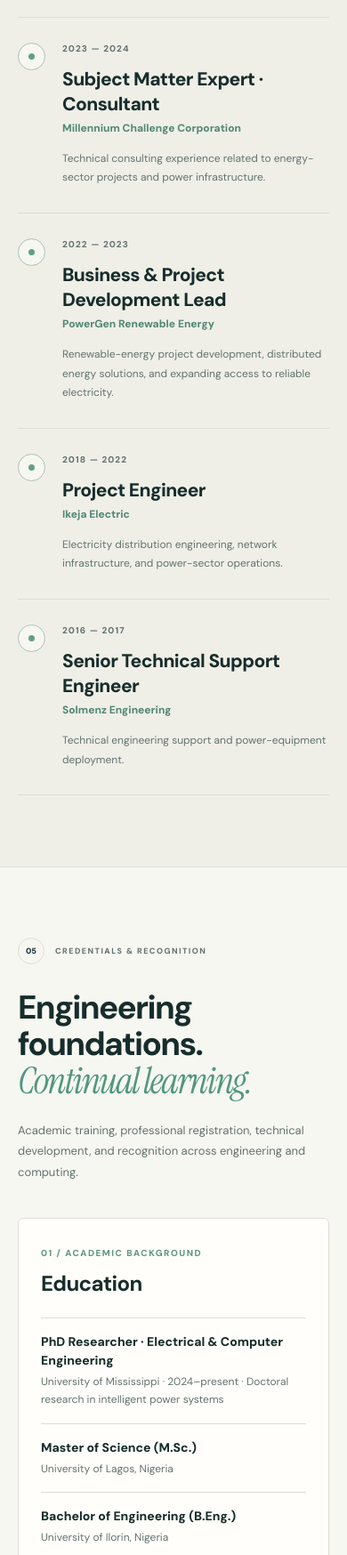
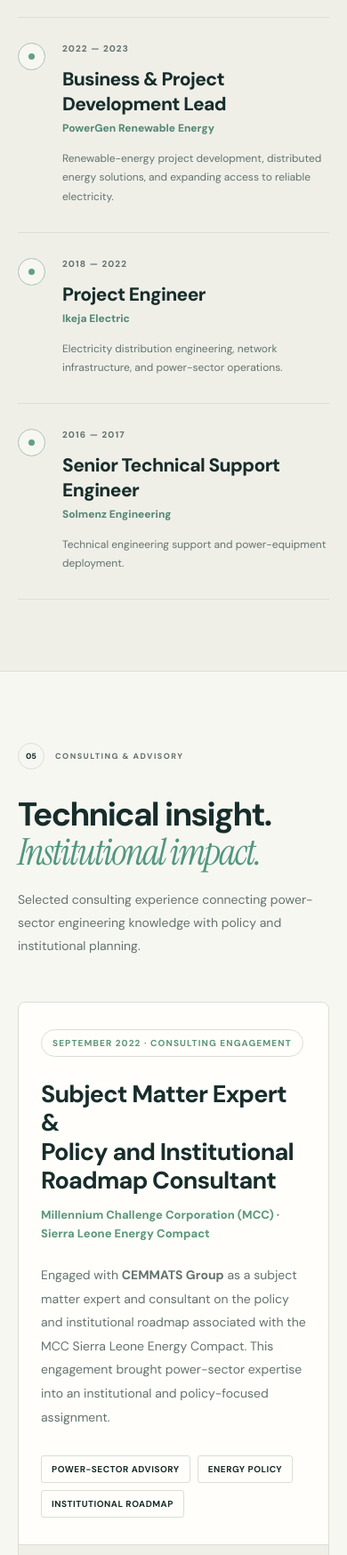
Before and after one commit to Azz19/Damilola-Project, a plain HTML site: page index.html in a window 390 px wide. Shown: the part 6200-7948 px from the top of the page at 89% size. Drawn offline with Linux system fonts and the light colour scheme.

Commit message:
Add MCC Sierra Leone Energy Compact consulting case and correct assignment date

```diff
--- a/index.html
+++ b/index.html
@@ -251,6 +251,30 @@ h2 em { font-size: 1.12em; color: #50977f; }
 .timeline-index { text-align: right; font-size: 12px; color: #8da99b; }
 
 
+
+/* Consulting & advisory */
+.section-consulting { padding: 118px 0 125px; background: var(--page); border-top: 1px solid var(--line); }
+.consulting-heading { display: grid; grid-template-columns: 1.25fr .75fr; gap: 70px; align-items: end; margin: 30px 0 42px; }
+.consulting-heading h2 { margin: 0; max-width: 780px; }
+.consulting-heading > p { max-width: 410px; margin: 0 0 7px; color: var(--muted); font-size: 14px; line-height: 1.85; }
+.consulting-feature { display: grid; grid-template-columns: minmax(0,1.35fr) minmax(265px,.65fr); border: 1px solid var(--line); background: var(--surface); border-radius: 8px; overflow: hidden; }
+.consulting-main { padding: 49px 52px 48px; }
+.consulting-period { display: inline-block; padding: 8px 12px; border: 1px solid var(--line); border-radius: 25px; color: #5d987a; font-size: 10px; font-weight: 800; letter-spacing: 1.1px; }
+.consulting-main h3 { margin: 26px 0 13px; font-size: clamp(27px,3.2vw,40px); line-height: 1.2; letter-spacing: -1.4px; }
+.consulting-program { color: #5d987a; font-weight: 750; font-size: 13px; line-height: 1.6; margin: 0 0 22px; }
+.consulting-main > p:last-of-type { font-size: 14px; line-height: 1.9; color: var(--muted); max-width: 690px; margin-bottom: 0; }
+.consulting-tags { margin-top: 30px; display: flex; gap: 8px; flex-wrap: wrap; }
+.consulting-tags span { padding: 8px 11px; font-size: 10px; font-weight: 700; letter-spacing: .5px; border: 1px solid var(--line); border-radius: 3px; }
+.consulting-aside { padding: 50px 33px; background: var(--surface-soft); border-left: 1px solid var(--line); }
+.consulting-aside-label { display: block; font-size: 10px; letter-spacing: 1.2px; font-weight: 800; color: #5d987a; margin-bottom: 23px; }
+.consulting-detail { border-top: 1px solid var(--line); padding: 17px 0; }
+.consulting-detail small { display: block; font-size: 10px; color: var(--muted); letter-spacing: .6px; margin-bottom: 7px; }
+.consulting-detail strong { display: block; font-size: 13px; line-height: 1.55; font-weight: 750; }
+.consulting-follow { margin-top: 23px; font-size: 12px; font-weight: 800; color: var(--accent); display: inline-block; border-bottom: 1px solid currentColor; padding-bottom: 4px; }
+.consulting-context { font-size: 12px; color: var(--muted); max-width: 1050px; line-height: 1.9; margin: 25px 0 0; }
+@media (max-width: 900px) { .section-consulting{padding:95px 0 100px} .consulting-heading {grid-template-columns:1fr;gap:18px} .consulting-feature{grid-template-columns:minmax(0,1.25fr) minmax(245px,.75fr)} .consulting-main{padding:36px 32px} .consulting-aside{padding:38px 27px} }
+@media (max-width: 680px) { .section-consulting{padding:80px 0 87px} .consulting-feature{grid-template-columns:1fr} .consulting-main{padding:30px 25px} .consulting-aside{border-left:0;border-top:1px solid var(--line);padding:30px 25px} .consulting-main h3 {letter-spacing:-.8px} }
+
 /* Credentials */
 .section-credentials { padding: 120px 0 125px; background: var(--page); border-top: 1px solid var(--line); }
 .credentials-head { display: flex; align-items: end; justify-content: space-between; gap: 35px; margin: 28px 0 40px; }
@@ -437,6 +461,7 @@ html.js .reveal.is-visible { opacity: 1; transform: none; }
           <a href="#research">Research</a>
           <a href="#publications">Publications</a>
           <a href="#experience">Experience</a>
+          <a href="#consulting">Consulting</a>
           <a href="#credentials">Credentials</a>
         </nav>
         <div class="header-actions">
@@ -449,7 +474,7 @@ html.js .reveal.is-visible { opacity: 1; transform: none; }
         </div>
       </div>
       <nav class="mobile-nav" id="mobile-nav" aria-label="Mobile navigation" hidden>
-        <a href="#about">About</a><a href="#research">Research</a><a href="#publications">Publications</a><a href="#experience">Experience</a><a href="#credentials">Credentials</a><a href="#contact">Contact</a>
+        <a href="#about">About</a><a href="#research">Research</a><a href="#publications">Publications</a><a href="#experience">Experience</a><a href="#consulting">Consulting</a><a href="#credentials">Credentials</a><a href="#contact">Contact</a>
       </nav>
     </header>
 
@@ -545,15 +570,39 @@ html.js .reveal.is-visible { opacity: 1; transform: none; }
 
       <section class="section section-experience" id="experience" aria-labelledby="experience-title"><div class="container"><div class="section-heading experience-heading"><div class="section-label"><span class="section-number">04</span><span>THE JOURNEY</span></div><h2 id="experience-title">From the field <em>to the frontier.</em></h2><p>A foundation in real energy systems, now informing research into the next generation of power-system intelligence.</p></div><div class="timeline">
         <div class="timeline-row reveal"><div class="timeline-date">2024 — PRESENT</div><div class="timeline-icon"><span></span></div><div class="timeline-detail"><h3>PhD Researcher · Data Analytics Graduate Assistant</h3><p class="timeline-org">University of Mississippi · Electrical & Computer Engineering / Center for STEM Learning</p><p>Research in reliable machine learning for electric power systems and data analysis supporting STEM education and student outcomes.</p></div><span class="timeline-index">01</span></div>
-        <div class="timeline-row reveal"><div class="timeline-date">2023 — 2024</div><div class="timeline-icon"><span></span></div><div class="timeline-detail"><h3>Subject Matter Expert · Consultant</h3><p class="timeline-org">Millennium Challenge Corporation</p><p>Technical consulting experience related to energy-sector projects and power infrastructure.</p></div><span class="timeline-index">02</span></div>
-        <div class="timeline-row reveal"><div class="timeline-date">2022 — 2023</div><div class="timeline-icon"><span></span></div><div class="timeline-detail"><h3>Business & Project Development Lead</h3><p class="timeline-org">PowerGen Renewable Energy</p><p>Renewable-energy project development, distributed energy solutions, and expanding access to reliable electricity.</p></div><span class="timeline-index">03</span></div>
-        <div class="timeline-row reveal"><div class="timeline-date">2018 — 2022</div><div class="timeline-icon"><span></span></div><div class="timeline-detail"><h3>Project Engineer</h3><p class="timeline-org">Ikeja Electric</p><p>Electricity distribution engineering, network infrastructure, and power-sector operations.</p></div><span class="timeline-index">04</span></div>
-        <div class="timeline-row reveal"><div class="timeline-date">2016 — 2017</div><div class="timeline-icon"><span></span></div><div class="timeline-detail"><h3>Senior Technical Support Engineer</h3><p class="timeline-org">Solmenz Engineering</p><p>Technical engineering support and power-equipment deployment.</p></div><span class="timeline-index">05</span></div>
+        <div class="timeline-row reveal"><div class="timeline-date">2022 — 2023</div><div class="timeline-icon"><span></span></div><div class="timeline-detail"><h3>Business & Project Development Lead</h3><p class="timeline-org">PowerGen Renewable Energy</p><p>Renewable-energy project development, distributed energy solutions, and expanding access to reliable electricity.</p></div><span class="timeline-index">02</span></div>
+        <div class="timeline-row reveal"><div class="timeline-date">2018 — 2022</div><div class="timeline-icon"><span></span></div><div class="timeline-detail"><h3>Project Engineer</h3><p class="timeline-org">Ikeja Electric</p><p>Electricity distribution engineering, network infrastructure, and power-sector operations.</p></div><span class="timeline-index">03</span></div>
+        <div class="timeline-row reveal"><div class="timeline-date">2016 — 2017</div><div class="timeline-icon"><span></span></div><div class="timeline-detail"><h3>Senior Technical Support Engineer</h3><p class="timeline-org">Solmenz Engineering</p><p>Technical engineering support and power-equipment deployment.</p></div><span class="timeline-index">04</span></div>
       </div></div></section>
+
+      <section class="section section-consulting" id="consulting" aria-labelledby="consulting-title">
+        <div class="container">
+          <div class="section-label"><span class="section-number">05</span><span>CONSULTING &amp; ADVISORY</span></div>
+          <div class="consulting-heading"><h2 id="consulting-title">Technical insight.<br/><em>Institutional impact.</em></h2><p>Selected consulting experience connecting power-sector engineering knowledge with policy and institutional planning.</p></div>
+          <article class="consulting-feature reveal">
+            <div class="consulting-main">
+              <span class="consulting-period">SEPTEMBER 2022 · CONSULTING ENGAGEMENT</span>
+              <h3>Subject Matter Expert &amp;<br/>Policy and Institutional Roadmap Consultant</h3>
+              <p class="consulting-program">Millennium Challenge Corporation (MCC) · Sierra Leone Energy Compact</p>
+              <p>Engaged with <strong>CEMMATS Group</strong> as a subject matter expert and consultant on the policy and institutional roadmap associated with the MCC Sierra Leone Energy Compact. This engagement brought power-sector expertise into an institutional and policy-focused assignment.</p>
+              <div class="consulting-tags"><span>POWER-SECTOR ADVISORY</span><span>ENERGY POLICY</span><span>INSTITUTIONAL ROADMAP</span></div>
+            </div>
+            <aside class="consulting-aside" aria-label="Consulting assignment details">
+              <span class="consulting-aside-label">ASSIGNMENT AT A GLANCE</span>
+              <div class="consulting-detail"><small>CONSULTING COLLABORATOR</small><strong>CEMMATS Group</strong></div>
+              <div class="consulting-detail"><small>PROGRAM</small><strong>MCC Sierra Leone Energy Compact</strong></div>
+              <div class="consulting-detail"><small>ROLE</small><strong>Subject Matter Expert · Policy &amp; Institutional Roadmap Consultant</strong></div>
+              <div class="consulting-detail"><small>ENGAGEMENT</small><strong>September 2022</strong></div>
+              <a class="consulting-follow" href="mailto:Damilola014@gmail.com?subject=Consulting%20and%20technical%20advisory%20inquiry">Discuss consulting <span aria-hidden="true">↗</span></a>
+            </aside>
+          </article>
+          <p class="consulting-context">Related expertise developed through engineering and energy-sector roles includes utility planning, techno-economic project assessment, power-system modeling, geospatial asset analysis, and stakeholder coordination. These are professional capabilities, not claims of additional consulting contracts.</p>
+        </div>
+      </section>
 
       <section class="section section-credentials" id="credentials" aria-labelledby="credentials-title">
         <div class="container">
-          <div class="section-label"><span class="section-number">05</span><span>CREDENTIALS &amp; RECOGNITION</span></div>
+          <div class="section-label"><span class="section-number">06</span><span>CREDENTIALS &amp; RECOGNITION</span></div>
           <div class="credentials-head"><h2 id="credentials-title">Engineering foundations.<br/><em>Continual learning.</em></h2><p>Academic training, professional registration, technical development, and recognition across engineering and computing.</p></div>
           <div class="credentials-grid">
             <article class="credential-card reveal">
@@ -587,7 +636,7 @@ html.js .reveal.is-visible { opacity: 1; transform: none; }
         </div>
       </section>
 
-      <section class="section section-methods" aria-labelledby="methods-title"><div class="container methods-layout"><div><div class="section-label"><span class="section-number">06</span><span>MY TOOLKIT</span></div><h2 id="methods-title">Tools for <em>thinking bigger.</em></h2></div><div class="methods-grid"><div><span class="methods-label">RESEARCH METHODS</span><p>Graph Neural Networks</p><p>Physics-Informed Machine Learning</p><p>Optimal Power Flow</p><p>Stochastic & Risk-Aware Optimization</p></div><div><span class="methods-label">COMPUTATION & SYSTEMS</span><p>Python & Scientific Computing</p><p>Monte Carlo Simulation</p><p>Power-System Modeling</p><p>Model Evaluation & Diagnostics</p></div></div></div></section>
+      <section class="section section-methods" aria-labelledby="methods-title"><div class="container methods-layout"><div><div class="section-label"><span class="section-number">07</span><span>MY TOOLKIT</span></div><h2 id="methods-title">Tools for <em>thinking bigger.</em></h2></div><div class="methods-grid"><div><span class="methods-label">RESEARCH METHODS</span><p>Graph Neural Networks</p><p>Physics-Informed Machine Learning</p><p>Optimal Power Flow</p><p>Stochastic & Risk-Aware Optimization</p></div><div><span class="methods-label">COMPUTATION & SYSTEMS</span><p>Python & Scientific Computing</p><p>Monte Carlo Simulation</p><p>Power-System Modeling</p><p>Model Evaluation & Diagnostics</p></div></div></div></section>
 
       <section class="section section-contact" id="contact" aria-labelledby="contact-title"><div class="container contact-inner"><div class="contact-orb" aria-hidden="true">✳</div><div class="contact-eyebrow"><span class="status-dot"></span> OPEN TO MEANINGFUL CONVERSATIONS</div><h2 id="contact-title">Let's build something<br/><em>that matters.</em></h2><p>Interested in research collaboration, intelligent energy systems, or new ideas at the intersection of AI and power engineering? I’d love to hear from you.</p><div class="contact-actions"><a class="button button-contact" href="mailto:Damilola014@gmail.com?subject=Hello%20Damilola%20%E2%80%94%20Let%27s%20connect">Get in touch <span aria-hidden="true">↗</span></a><button class="copy-email" type="button" data-email="Damilola014@gmail.com" aria-label="Copy email address"><svg viewBox="0 0 24 24" fill="none" stroke="currentColor" stroke-width="1.7" stroke-linecap="round" stroke-linejoin="round" aria-hidden="true"><rect x="8" y="8" width="11" height="11" rx="2"/><path d="M16 8V5a2 2 0 0 0-2-2H5a2 2 0 0 0-2 2v9a2 2 0 0 0 2 2h3"/></svg><span>Copy email</span></button></div></div></section>
     </main>
```
